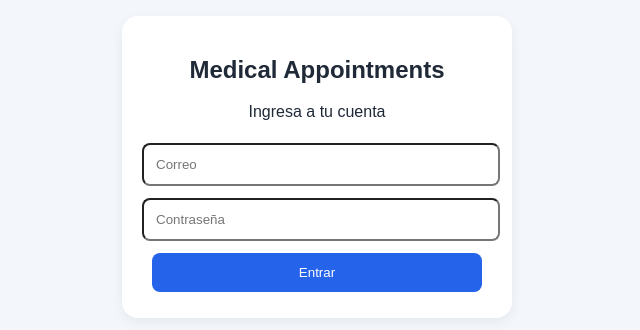
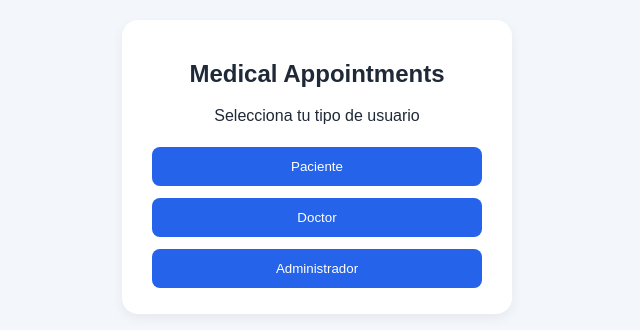
Before and after one commit to Velito27/medical-appointments, a React (Vite) app in the folder frontend/: page / in a window 1280 px wide. Shown: the part 224-554 px from the top of the page, without its empty margins (323-963 px from the left). Built offline with nearby package versions, Linux system fonts and the light colour scheme.

Commit message:
actualizar acceso

```diff
--- a/frontend/src/App.tsx
+++ b/frontend/src/App.tsx
@@ -1,6 +1,7 @@
 import { useEffect, useState } from "react";
 import { api } from "./services/api";
 import Login from "./pages/Login";
+import Access from "./pages/Access";
 import Patient from "./pages/Patient";
 import Doctor from "./pages/Doctor";
 import Admin from "./pages/Admin";
@@ -8,6 +9,7 @@ import Admin from "./pages/Admin";
 export default function App() {
   const [token, setToken] = useState(localStorage.getItem("token") || "");
   const [user, setUser] = useState<any>(null);
+  const [role, setRole] = useState("");
   const [message, setMessage] = useState("");
   const [error, setError] = useState("");
 
@@ -26,10 +28,12 @@ export default function App() {
     localStorage.removeItem("token");
     setToken("");
     setUser(null);
+    setRole("");
   }
 
   if (!user) {
-    return <Login setToken={setToken} setUser={setUser} />;
+    if (!role) return <Access setRole={setRole} />;
+    return <Login setToken={setToken} setUser={setUser} role={role} />;
   }
 
   return (
@@ -45,17 +49,9 @@ export default function App() {
       {error && <p className="error">{error}</p>}
       {message && <p className="success">{message}</p>}
 
-      {user.role === "patient" && (
-        <Patient token={token} setError={setError} setMessage={setMessage} />
-      )}
-
-      {user.role === "doctor" && (
-        <Doctor token={token} setError={setError} setMessage={setMessage} />
-      )}
-
-      {user.role === "admin" && (
-        <Admin token={token} setError={setError} setMessage={setMessage} />
-      )}
+      {user.role === "patient" && <Patient token={token} setError={setError} setMessage={setMessage} />}
+      {user.role === "doctor" && <Doctor token={token} setError={setError} setMessage={setMessage} />}
+      {user.role === "admin" && <Admin token={token} setError={setError} setMessage={setMessage} />}
     </main>
   );
 }
```
